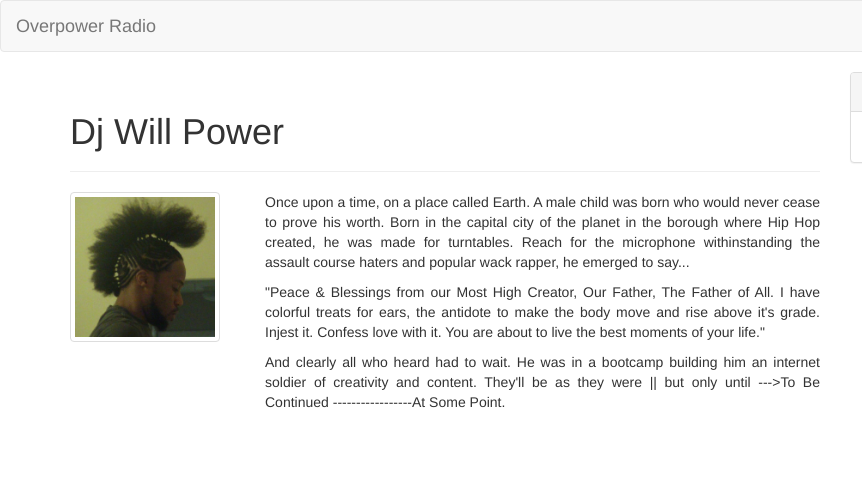
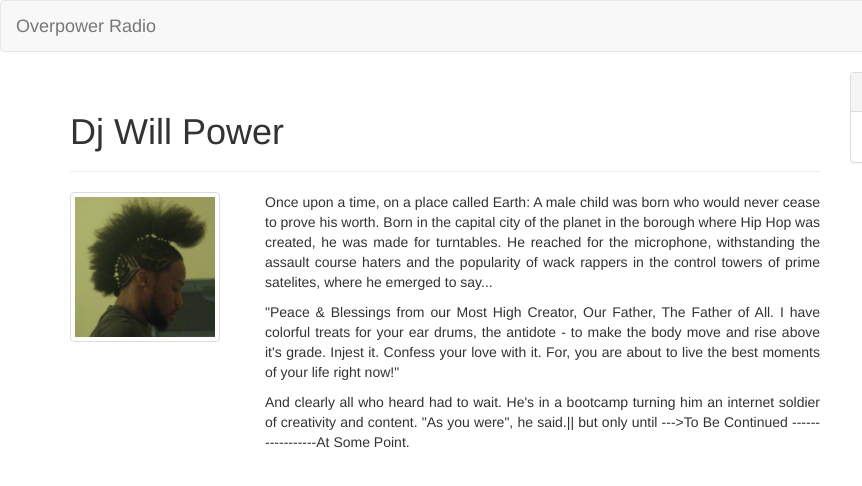
Before and after one commit to overpowerradio/Bootstrap-Portfolio, a plain HTML site: page index.html in a window 1280 px wide. Shown: the full height of the page, 0-862 px from the left. Drawn offline with nearby package versions, Linux system fonts and the light colour scheme.

Commit message:
edited main content

```diff
--- a/index.html
+++ b/index.html
@@ -48,11 +48,11 @@
 			     <img src="images/africanAmericanIndian.jpg" alt="Black Indian" class="thumbnail"></div>
 			     <div class="col-sm-9">
 			      <div class="caption">
-			        <p>Once upon a time, on a place called Earth. A male child was born who would never cease to prove his worth. Born in the capital city of the planet in the borough where Hip Hop created, he was made for turntables. Reach for the microphone withinstanding the assault course haters and popular wack rapper, he emerged to say...</p>
+			        <p>Once upon a time, on a place called Earth: A male child was born who would never cease to prove his worth. Born in the capital city of the planet in the borough where Hip Hop was created, he was made for turntables. He reached for the microphone, withstanding the assault course haters and the popularity of wack rappers in the control towers of prime satelites, where he emerged to say...</p>
 
-			        <p>"Peace & Blessings from our Most High Creator, Our Father, The Father of All. I have colorful treats for ears, the antidote to make the body move and rise above it's grade. Injest it. Confess love with it. You are about to live the best moments of your life."</p>
+			        <p>"Peace & Blessings from our Most High Creator, Our Father, The Father of All. I have colorful treats for your ear drums, the antidote - to make the body move and rise above it's grade. Injest it. Confess your love with it. For, you are about to live the best moments of your life right now!"</p>
 
-			        <p>And clearly all who heard had to wait. He was in a bootcamp building him an internet soldier of creativity and content. They'll be as they were || but only until --->To Be Continued -----------------At Some Point.</p>
+			        <p>And clearly all who heard had to wait. He's in a bootcamp turning him an internet soldier of creativity and content. "As you were", he said.|| but only until --->To Be Continued -----------------At Some Point.</p>
 
 
     </div>
```
